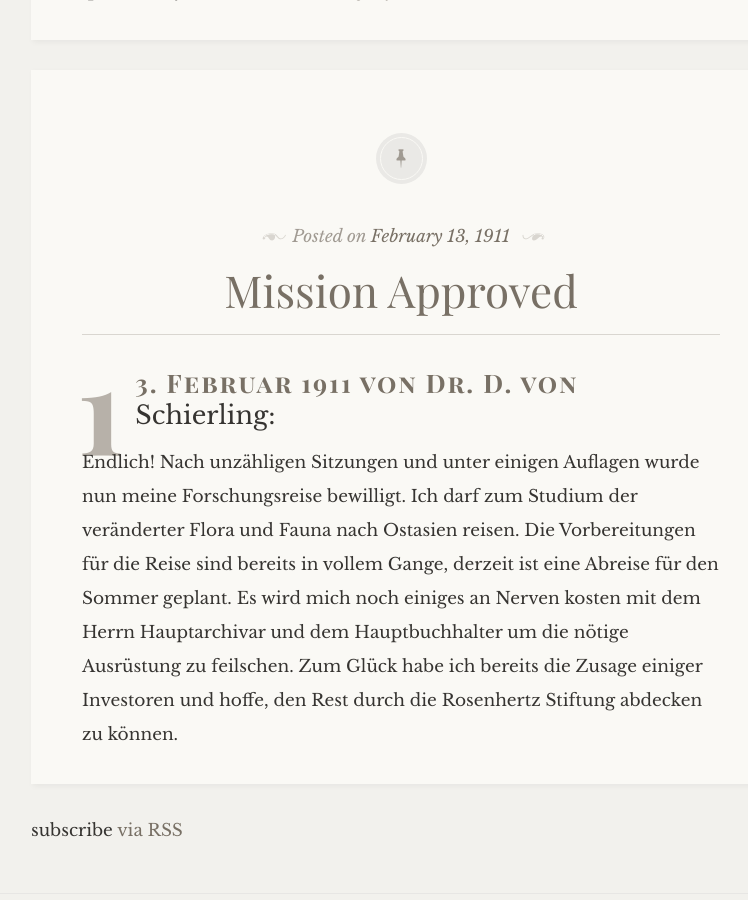
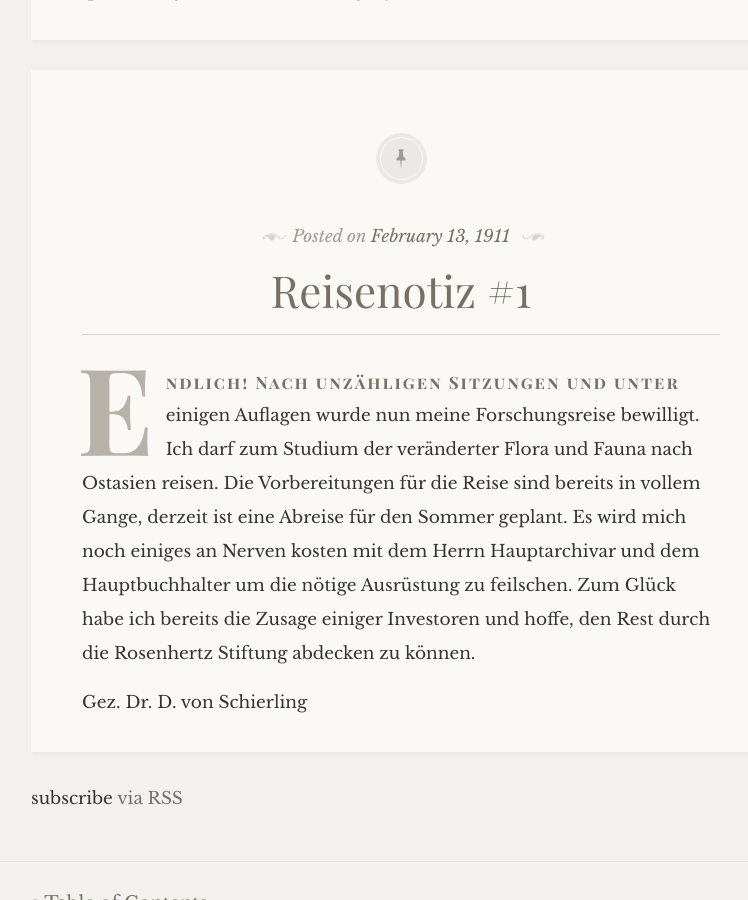
Before and after one commit to Tala/AlteraJaponica, a Jekyll site: the page built from index.html, in a window 1280 px wide and 900 px high, scrolled down 1083 px. Shown: the whole window, without its empty margins (239-987 px from the left). Built offline with Jekyll 4.4.1, drawn with Linux system fonts in a browser that asks for light colours; some web fonts are replaced.

Commit message:
Update and rename 1911-02-13-Mission-approved.markdown to 1911-02-13-Reisenotiz-#1.markdown

```diff
--- a/_posts/1911-02-13-Mission-approved.markdown
+++ b/_posts/1911-02-13-Reisenotiz-#1.markdown
@@ -1,4 +1,4 @@
-# 13. Februar 1911 von Dr. D. von Schierling:
-
 Endlich!
 Nach unzähligen Sitzungen und unter einigen Auflagen wurde nun meine Forschungsreise bewilligt. Ich darf zum Studium der veränderter Flora und Fauna nach Ostasien reisen. Die Vorbereitungen für die Reise sind bereits in vollem Gange, derzeit ist eine Abreise für den Sommer geplant. Es wird mich noch einiges an Nerven kosten mit dem Herrn Hauptarchivar und dem Hauptbuchhalter um die nötige Ausrüstung zu feilschen. Zum Glück habe ich bereits die Zusage einiger Investoren und hoffe, den Rest durch die Rosenhertz Stiftung abdecken zu können.
+
+Gez. Dr. D. von Schierling
```
